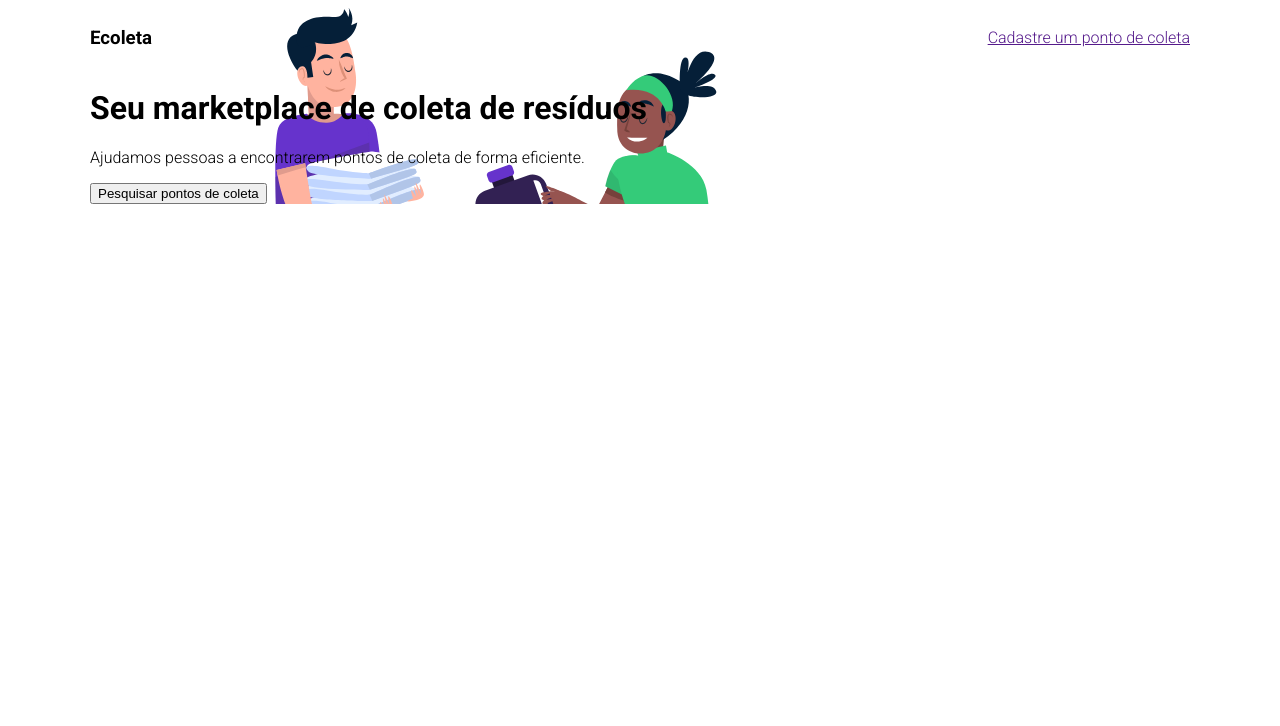
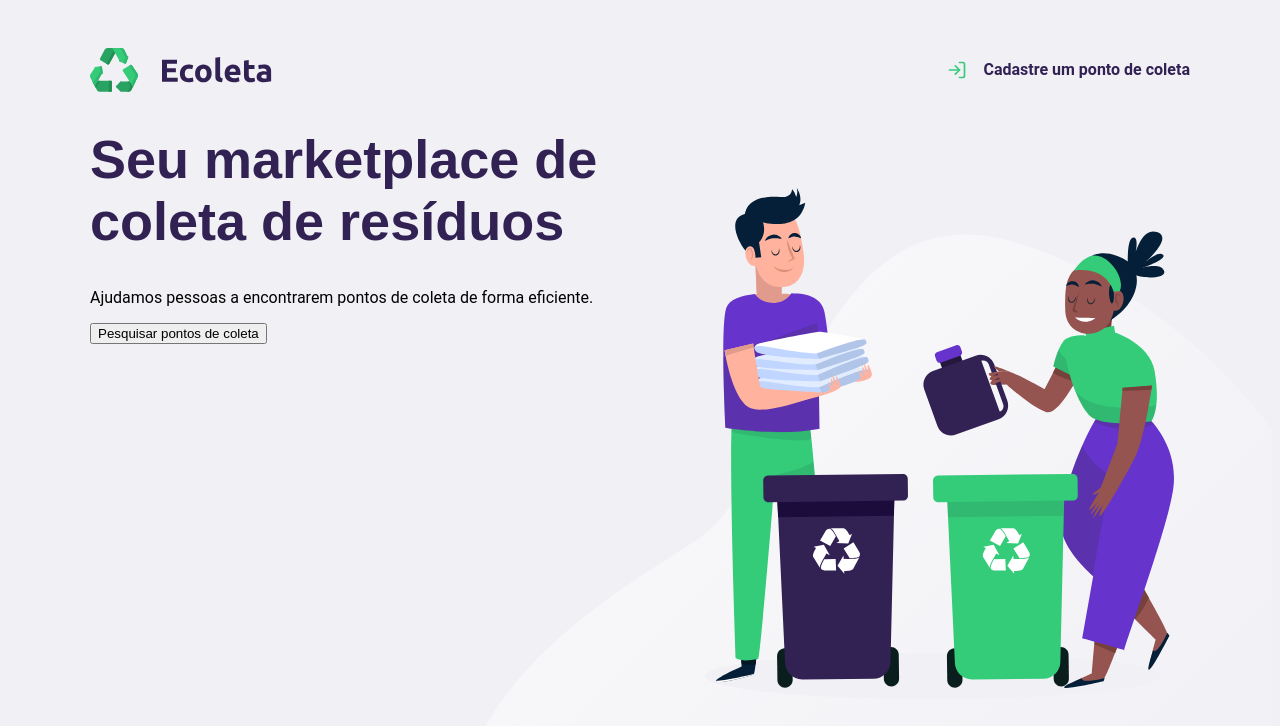
Before and after one commit to alvaropsouza/ecoleta, a plain HTML site: page index.html in a window 1280 px wide. Drawn offline with Linux system fonts and the light colour scheme; a web font is replaced by a local one.

Commit message:
Cor de fonte h1 e adição de imagens

```diff
--- a/index.html
+++ b/index.html
@@ -5,28 +5,32 @@
     <meta name="viewport" content="width=device-width, initial-scale=1.0">
     <title>Ecoleta</title>
 
-    <link href="https://fonts.googleapis.com/css2?family=Roboto:wght@300;700&display=swap" rel="stylesheet">
+    <link href="https://fonts.googleapis.com/css2?family=RobotoUbuntu:wght@700&display=swap" rel="stylesheet">
+
     <link rel="stylesheet" href="styles/main.css">
 
 </head>
 <body>
 
     <div id="page-home">
+            <div class="content">
+                <header>
+                    <img src="/assets/logo.svg" alt="Logomarca">
 
-            <div class="content">
-
-                <header>
-                    <h3>Ecoleta</h3>
-                    <a href="">Cadastre um ponto de coleta</a>
+                    <a href="">
+                        <span></span>
+                       Cadastre um ponto de coleta
+                    </a>
                 </header>
 
-                <h1>Seu marketplace de coleta de resíduos</h1>
+                <main>
+                    <h1>Seu marketplace de coleta de resíduos</h1>
 
 
-                <p> Ajudamos pessoas a encontrarem pontos de coleta de forma eficiente.</p>
+                    <p> Ajudamos pessoas a encontrarem pontos de coleta de forma eficiente.</p>
 
-                <button>Pesquisar pontos de coleta</button>
-
+                    <button>Pesquisar pontos de coleta</button>
+                </main>
             </div>
 
     </div>
--- a/styles/main.css
+++ b/styles/main.css
@@ -1,19 +1,66 @@
+:root {
+    --title-color: #322153;
+}
+
 html {
     font-family: 'Roboto', sans-serif;
  }
 
+ body {
+     background: #f0f0f5;
+ }
+
+ h1, h2, h3, h4, h5, h6 {
+    font-family: 'Ubuntu', sans-serif;
+    color: var(--title-color);
+ }
+
+ a {
+     text-decoration: none;
+ }
+
  #page-home {
-    background: url(../assets/home-background.svg) no-repeat;
+     height: 100vh;
+    background: url('../assets/home-background.svg') no-repeat;
+    background-position: 35vw bottom;
  }
 
  #page-home .content {
     width: 90%;
     max-width: 1100px;
-    margin: 0 auto 0 auto;
+
+    margin: 0 auto;
 }
 
-header {
+#page-home header {
+    margin-top: 48px;
      display: flex;
      align-items: center;
      justify-content: space-between;
  }
+
+ #page-home header a {
+     display: flex;
+
+     color: var(--title-color);
+     font-weight: 700;
+ }
+
+ #page-home header a span {
+    display: flex;
+    margin-right: 16px;
+
+    background-image: url('../assets/log-in.svg');
+
+    width: 20px;
+    height: 20px;
+}
+
+#page-home main {
+    max-width: 560px;
+}
+
+#page-home main h1 {
+    font-size: 54px;
+    color: var(--title-color);
+}
```
